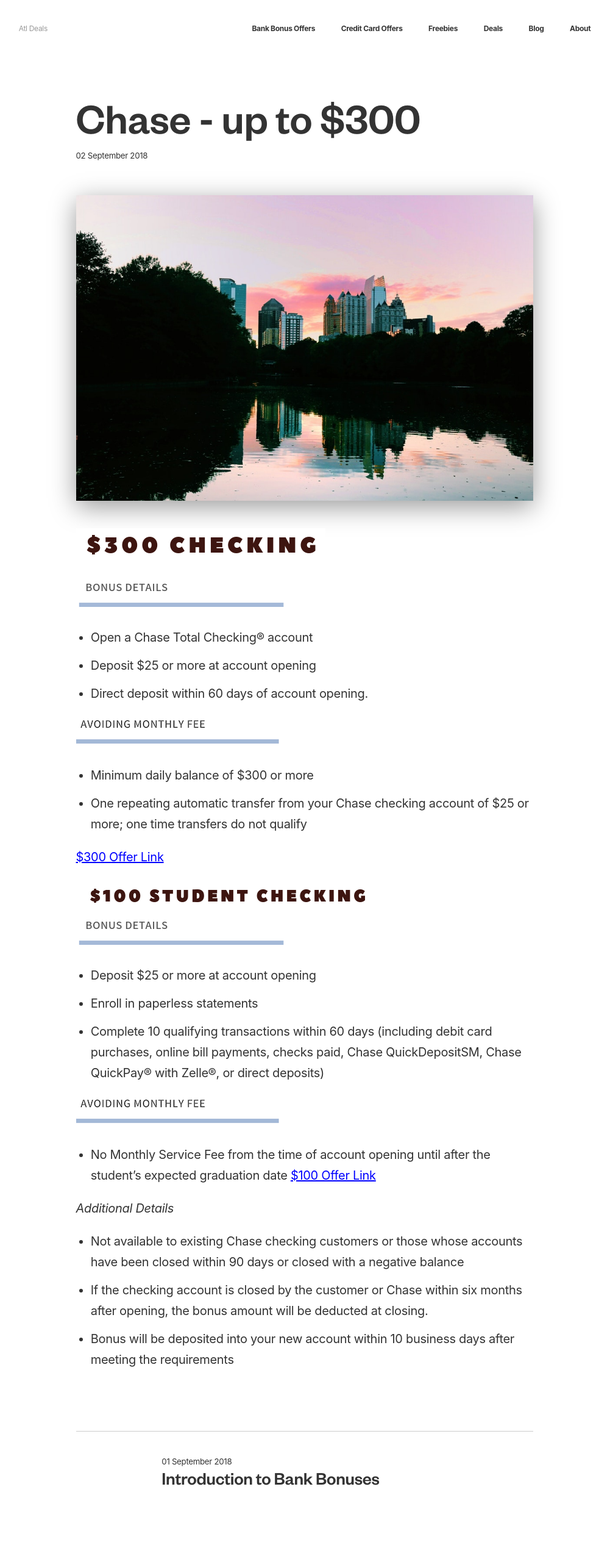
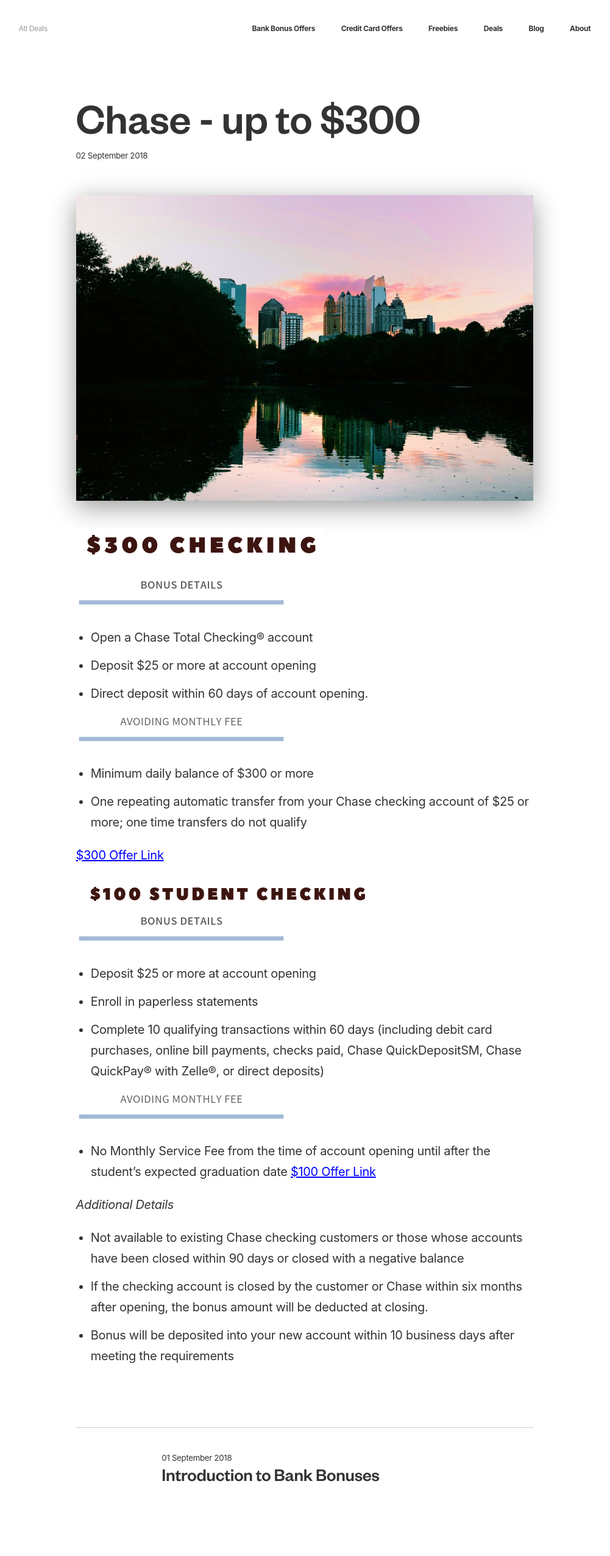
Before and after one commit to ohiosveryown/atldeals, a Jekyll site: the page built from _posts/2018-09-02-post-two.markdown, in a window 1280 px wide. Shown: the whole page at 61% size, without its empty margins (140-1141 px from the left). Built offline with Jekyll 4.4.1, drawn with Linux system fonts in a browser that asks for light colours.

Commit message:
Updated Post Two

```diff
--- a/_posts/2018-09-02-post-two.markdown
+++ b/_posts/2018-09-02-post-two.markdown
@@ -13,7 +13,7 @@
 
 ![$300 Checking.png](/uploads/$300%20Checking.png)
 
-![Bonus Details Shift.png](/uploads/Bonus%20Details%20Shift.png)
+![Bonus Details 4-3d7265.png](/uploads/Bonus%20Details%204-3d7265.png)
 
 * Open a Chase Total Checking® account
 
@@ -21,7 +21,7 @@
 
 * Direct deposit within 60 days of account opening.
 
-![Avoid Fees Left.png](/uploads/Avoid%20Fees%20Left.png)
+![Avoiding Fees.png](/uploads/Avoiding%20Fees.png)
 
 * Minimum daily balance of $300 or more
 
@@ -30,7 +30,7 @@
 [$300 Offer Link](https://accounts.chase.com/consumer/banking/extemail?code=GG2669996FX3D9Y1&jp_cmp=rb/59666/ema/LC-NM096/Body_Image_1)
 
 ![Student Checking.png](/uploads/Student%20Checking.png)
-![Bonus Details Shift.png](/uploads/Bonus%20Details%20Shift.png)
+![Bonus Details 4-3d7265.png](/uploads/Bonus%20Details%204-3d7265.png)
 
 * Deposit $25 or more at account opening
 
@@ -38,7 +38,7 @@
 
 * Complete 10 qualifying transactions within 60 days (including debit card purchases, online bill payments, checks paid, Chase QuickDepositSM, Chase QuickPay® with Zelle®, or direct deposits)
 
-![Avoid Fees Left.png](/uploads/Avoid%20Fees%20Left.png)
+![Avoiding Fees.png](/uploads/Avoiding%20Fees.png)
 
 * No Monthly Service Fee from the time of account opening until after the student’s expected graduation date
 [$100 Offer Link](https://www.chase.com/personal/checking/student-checking)
```
